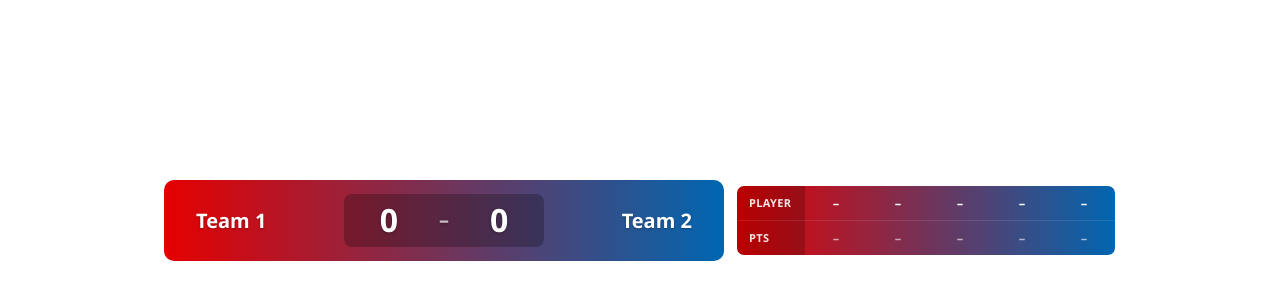
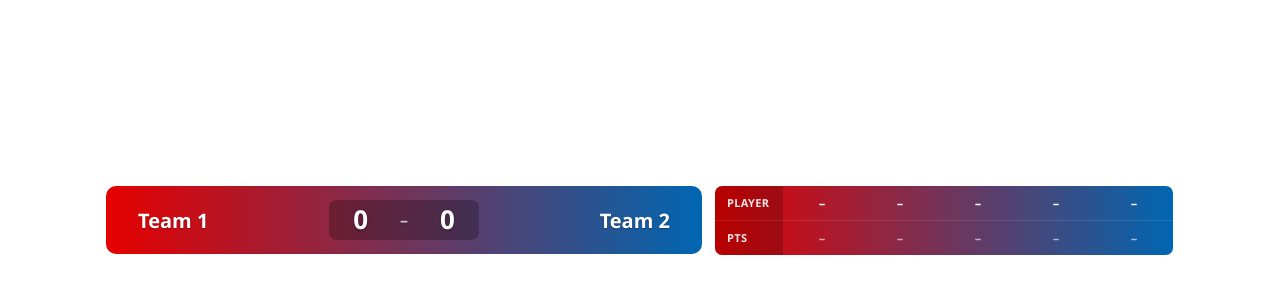
Before and after one commit to texasterminator5/Bad-Decisions, a plain HTML site: page index.html in a window 1280 px wide. Shown: the part 180-480 px from the top of the page. Drawn offline with Linux system fonts and the light colour scheme.

Commit message:
Add files via upload

```diff
--- a/index.html
+++ b/index.html
@@ -28,12 +28,12 @@
       flex-wrap: nowrap;
       align-items: center;
       gap: 12px;
-      width: 952px;
+      width: 1068px;
       flex-shrink: 0;
     }
     .scores-table {
       flex-shrink: 0;
-      width: 380px;
+      width: 460px;
       background: linear-gradient(90deg, #e60000 0%, #0066b1 100%);
       background-clip: padding-box;
       -webkit-background-clip: padding-box;
@@ -50,12 +50,12 @@
     }
     .scores-table tr:last-child th, .scores-table tr:last-child td { border-bottom: none; }
     .scores-table .row-label { width: 68px; min-width: 68px; padding-left: 12px; padding-right: 12px; font-size: 11px; font-weight: 700; color: rgba(255,255,255,0.9); text-transform: uppercase; letter-spacing: 0.03em; background: rgba(0,0,0,0.2); text-align: left; }
-    .scores-table .player-cell { min-width: 72px; max-width: 100px; font-weight: 600; color: #fff; text-align: center; white-space: nowrap; overflow: hidden; text-overflow: ellipsis; }
-    .scores-table .pts-cell { min-width: 64px; font-weight: 700; color: #fff; text-align: center; }
+    .scores-table .player-cell { min-width: 0; font-weight: 600; color: #fff; text-align: center; white-space: nowrap; overflow: hidden; text-overflow: ellipsis; }
+    .scores-table .pts-cell { min-width: 80px; font-weight: 700; color: #fff; text-align: center; white-space: nowrap; }
     .scores-table .pts-cell .d { color: rgba(255,255,255,0.6); margin: 0 2px; font-weight: 600; }
     .main-scoreboard {
       flex-shrink: 0;
-      width: 560px;
+      width: 596px;
       display: flex;
       flex-direction: row;
       align-items: center;
@@ -69,16 +69,16 @@
       display: flex;
       flex-direction: row;
       align-items: center;
-      gap: 24px;
+      gap: 18px;
       background: rgba(0,0,0,0.25);
-      padding: 10px 36px;
+      padding: 6px 24px;
       border-radius: 8px;
-      margin: 0 20px;
-      min-width: 180px;
+      margin: 0 16px;
+      min-width: 140px;
       justify-content: center;
     }
-    .team-total-label { font-size: 12px; font-weight: 600; color: rgba(255,255,255,0.85); text-transform: uppercase; letter-spacing: 0.05em; }
-    .team-total-value { font-size: 32px; font-weight: 800; color: #fff; line-height: 1; text-shadow: 0 1px 3px rgba(0,0,0,0.3); min-width: 44px; text-align: center; }
+    .team-total-label { font-size: 11px; font-weight: 600; color: rgba(255,255,255,0.85); text-transform: uppercase; letter-spacing: 0.05em; }
+    .team-total-value { font-size: 26px; font-weight: 800; color: #fff; line-height: 1; text-shadow: 0 1px 3px rgba(0,0,0,0.3); min-width: 36px; text-align: center; }
   </style>
 </head>
 <body>
@@ -88,7 +88,7 @@
       <span class="team-name" id="team1Name">Team 1</span>
       <div class="team-totals">
         <div><span class="team-total-value" id="team1Total">0</span></div>
-        <span class="team-total-value" style="font-size: 20px; color: rgba(255,255,255,0.7);">–</span>
+        <span class="team-total-value" style="font-size: 16px; color: rgba(255,255,255,0.7);">–</span>
         <div style="text-align: right;"><span class="team-total-value" id="team2Total">0</span></div>
       </div>
       <span class="team-name" id="team2Name">Team 2</span>
```
